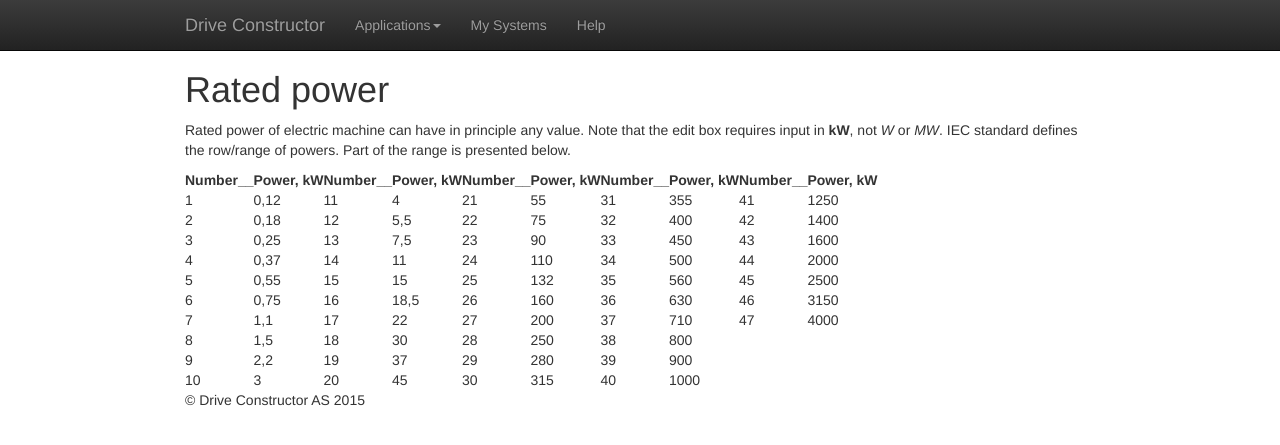
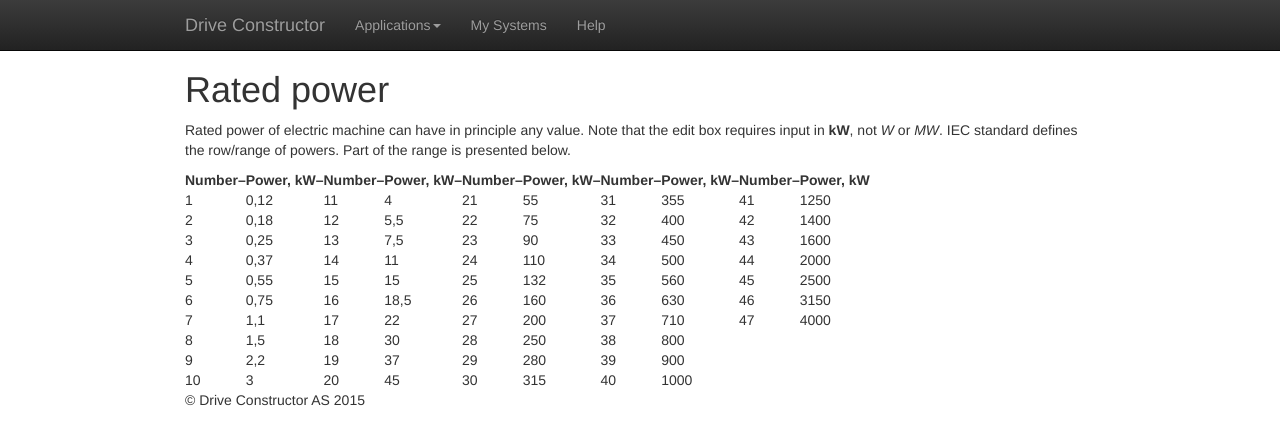
Before and after one commit to Alexey1Gavrilov/drive-constructor-site, a Jekyll site: the page built from help/equipment/electric-machines/electric-machines-rated-power.md, in a window 1280 px wide. Shown: the top 445 px of the page. Built offline with Jekyll 4.4.1, drawn with Linux system fonts in a browser that asks for light colours.

```diff
--- a/help/equipment/electric-machines/electric-machines-rated-power.md
+++ b/help/equipment/electric-machines/electric-machines-rated-power.md
@@ -6,7 +6,7 @@ layout: default
 
 Rated power of electric machine can have in principle any value. Note that the edit box requires input in **kW**, not *W* or *MW*. IEC standard defines the row/range of powers. Part of the range is presented below.
 
-Number__  |  Power, kW  |  Number__  |  Power, kW  |  Number__  |  Power, kW  |  Number__  |  Power, kW  |  Number__  |  Power, kW
+Number--  |  Power, kW--  |  Number--  |  Power, kW--  |  Number--  |  Power, kW--  |  Number--  |  Power, kW--  |  Number--  |  Power, kW
 ------------   |   -------------   | ------------ | ------------- | ------------ | ------------- | ------------ | ------------- | ------------ | -------------
 1  |  0,12  |  11  | 4 | 21 | 55 | 31 | 355 | 41 | 1250
 2 | 0,18 | 12 | 5,5 | 22 | 75 | 32 | 400 | 42 | 1400
```
